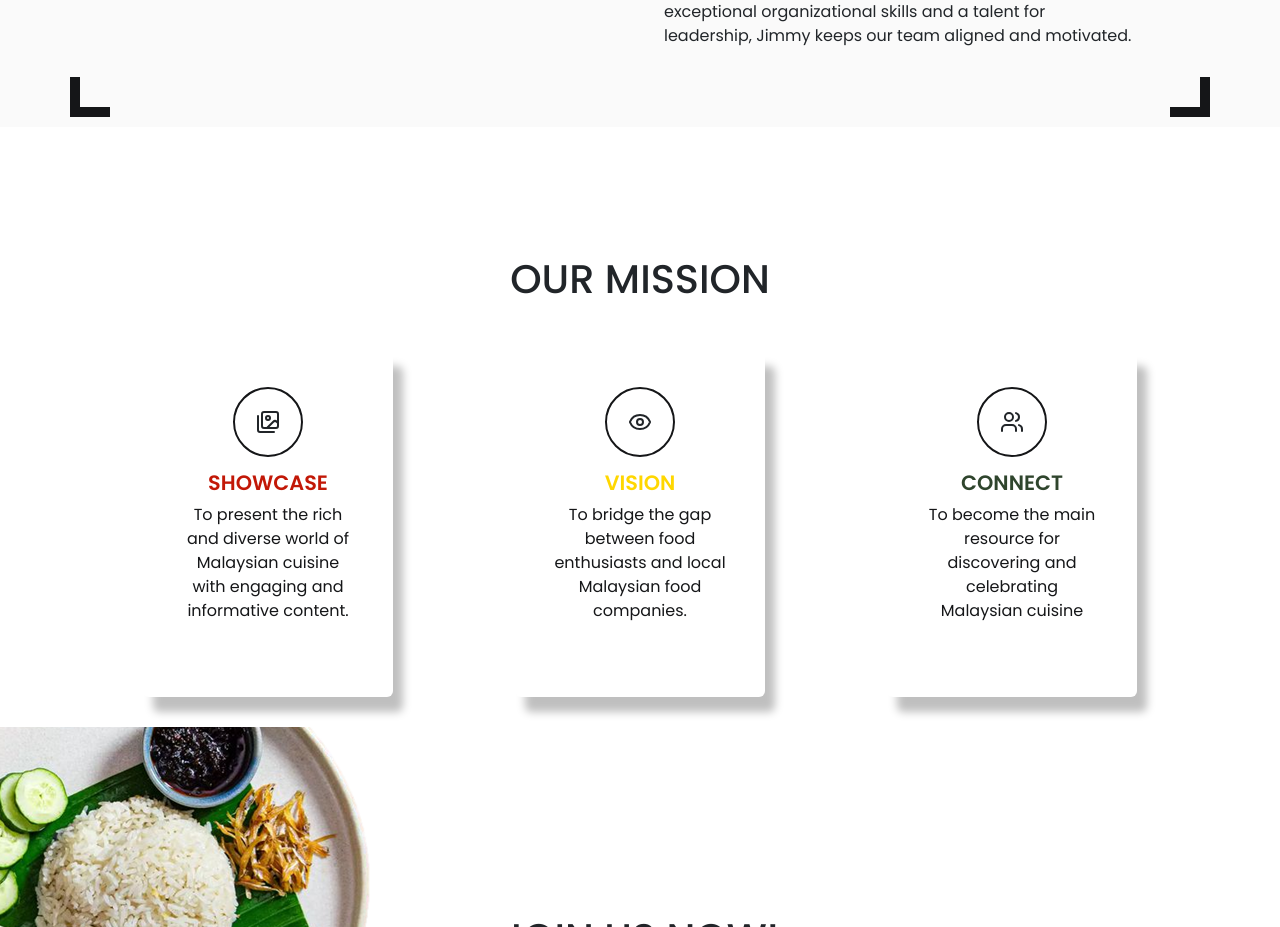
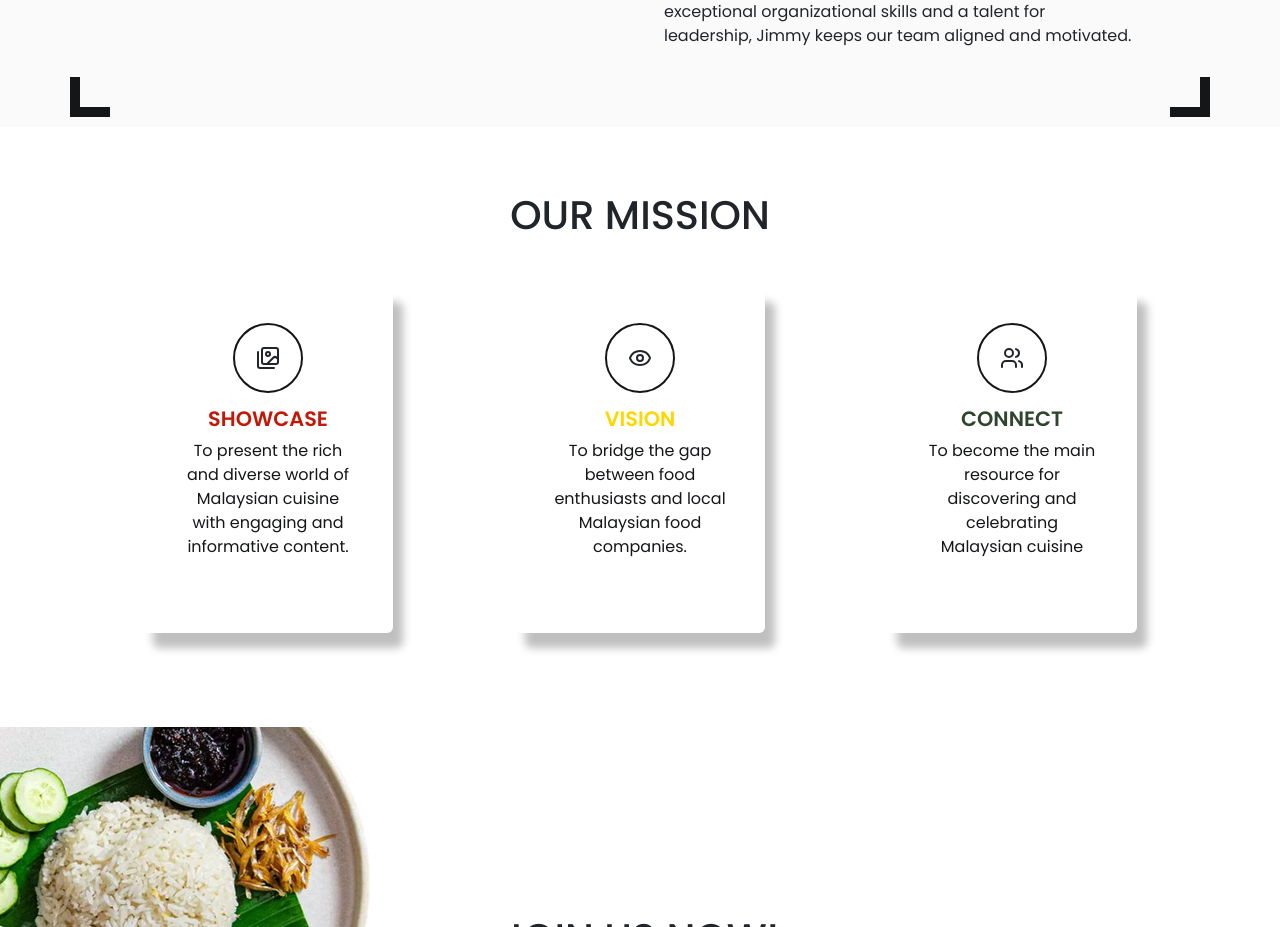
Before and after one commit to HairyPotato69/The-Food-Paradise, a plain HTML site: page about-us.html in a window 1280 px wide. Shown: the part 1980-2907 px from the top of the page. Drawn offline with Linux system fonts and the light colour scheme; files whose address does not match are found by name.

Commit message:
About-Us  Padding
changed padding value

```diff
--- a/Custom/css/about-us.css
+++ b/Custom/css/about-us.css
@@ -1,5 +1,4 @@
 /* Hero */
-
 #about-us{
     display: flex;
     box-sizing: border-box;
@@ -207,7 +206,7 @@ figure footer {
     height: 75vh;
     width: 100%;
     margin:0;
-    padding-top: 8rem;
+    padding: 4rem 0;
     justify-content: center;
 }
 
--- a/Custom/css/common.css
+++ b/Custom/css/common.css
@@ -66,6 +66,7 @@ body{
 .btn:active {
     scale: 1;
 }
+
 /* Hamburger nav */
 .nav-button {
     appearance: none;
```
